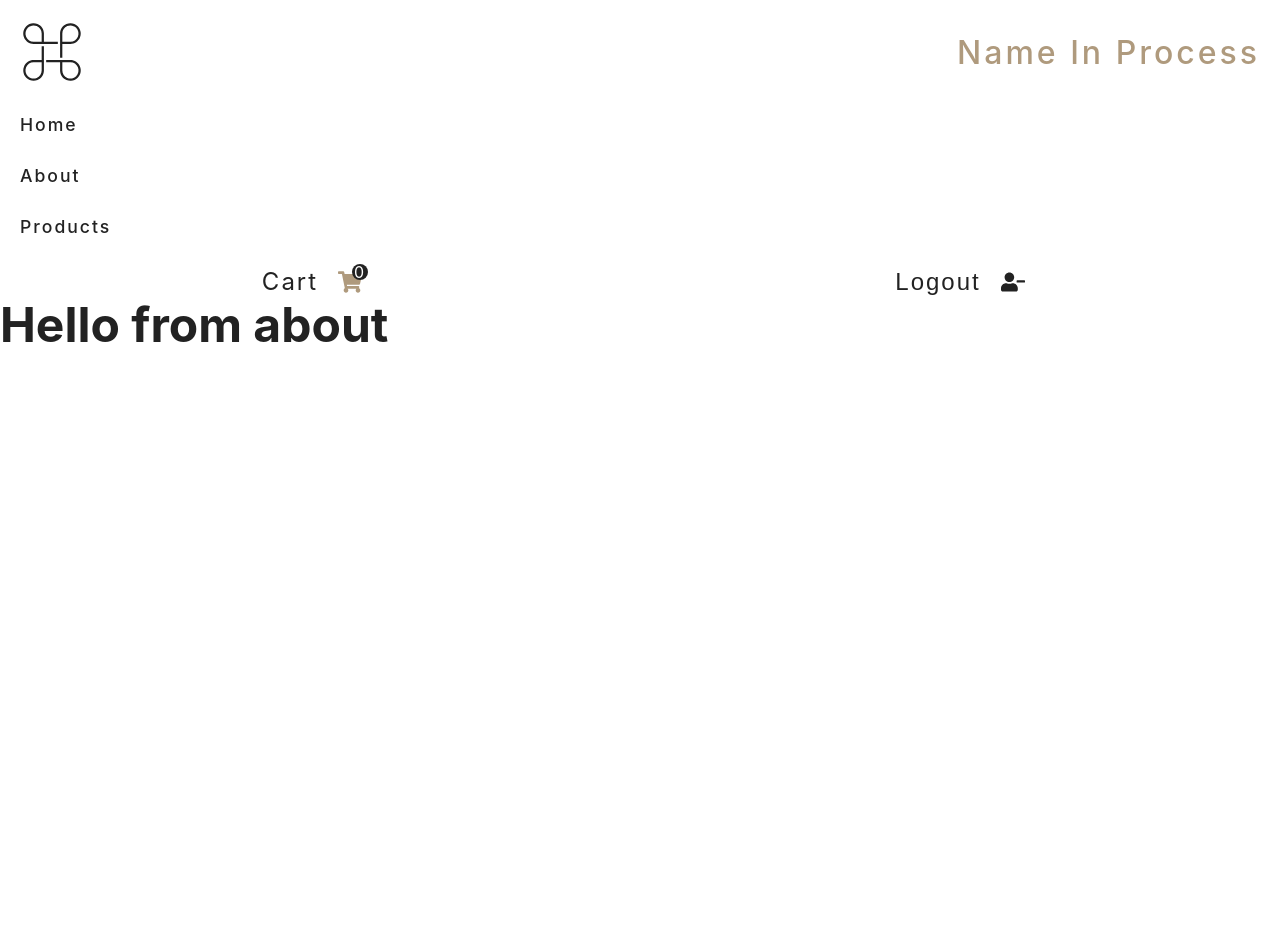
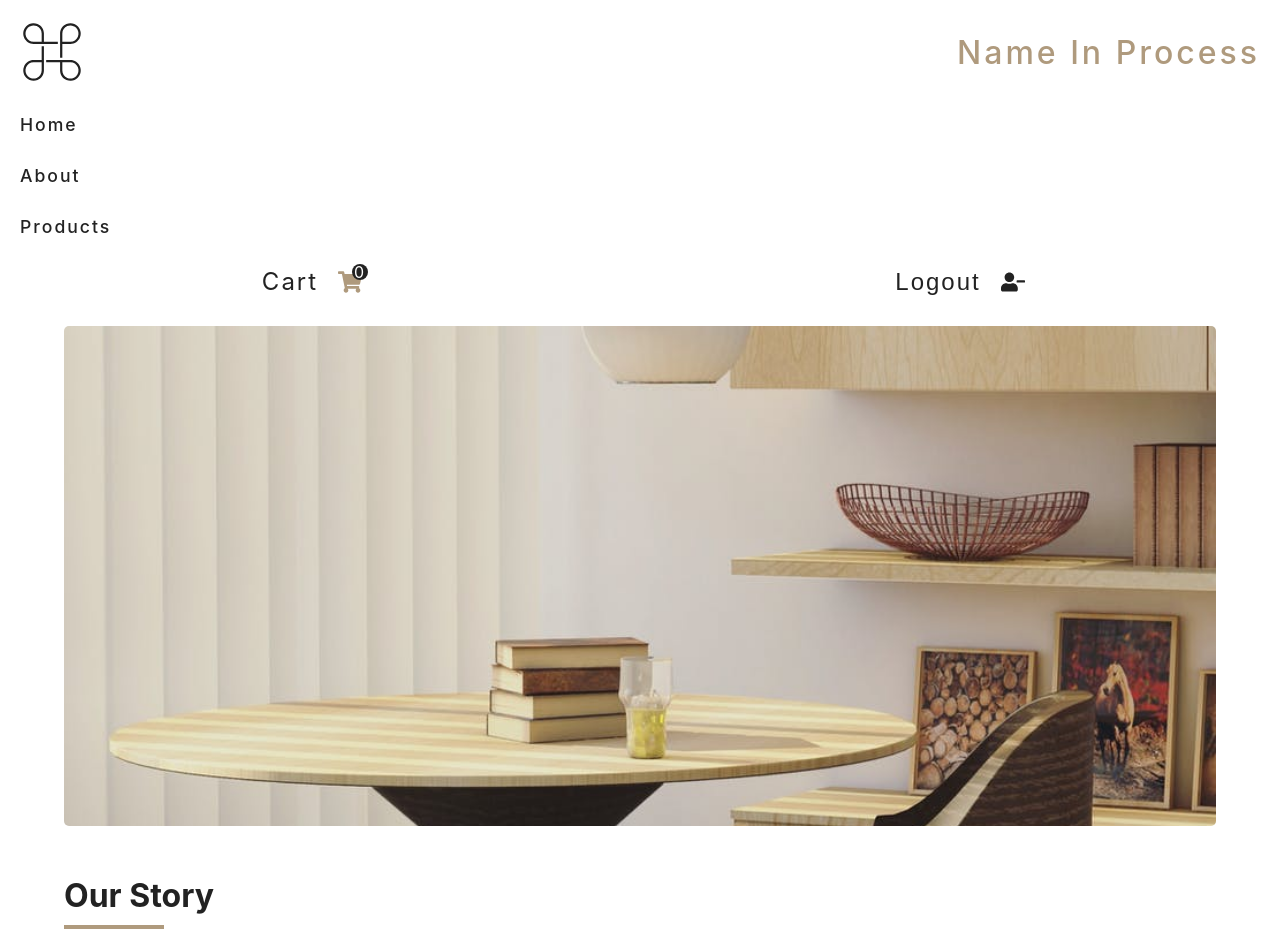
Before and after one commit to Xrenore3/leobit_study_project, a React (Create React App) app: page /about in a window 1280 px wide. Shown: the top 952 px of the page. Before the commit the page ends 800 px from the top, so only its background shows below. Built offline with nearby package versions, Linux system fonts and the light colour scheme.

Commit message:
create about component

```diff
--- a/src/components/Navbar/CartButtons.js
+++ b/src/components/Navbar/CartButtons.js
@@ -2,7 +2,7 @@ import React from 'react'
 import { FaShoppingCart, FaUserMinus, FaUserPlus } from 'react-icons/fa'
 import { Link } from 'react-router-dom'
 import styled from 'styled-components'
-import { setColor } from './../../assets/styles';
+import { setColor } from './../../utils/styles';
 
 
 const CartButtons = () => {
--- a/src/components/Navbar/Navbar.js
+++ b/src/components/Navbar/Navbar.js
@@ -3,7 +3,7 @@ import { Link } from 'react-router-dom';
 import styled from 'styled-components';
 import { GiBowenKnot } from "react-icons/gi";
 import CartButtons from './CartButtons';
-import { setColor } from './../../assets/styles';
+import { setColor } from './../../utils/styles';
 
 
 const Navbar = () => {
--- a/src/components/globals/GlobalsStyles.js
+++ b/src/components/globals/GlobalsStyles.js
@@ -1,5 +1,5 @@
 import { createGlobalStyle } from 'styled-components';
-import { setColor } from './../../assets/styles';
+import { setColor } from './../../utils/styles';
 
 const GlobalsStyles = createGlobalStyle`
 @import url('https://fonts.googleapis.com/css2?family=Courgette&family=Lato:wght@400;700&display=swap');
--- a/src/pages/about/About.js
+++ b/src/pages/about/About.js
@@ -1,11 +1,47 @@
-import React from 'react'
+import React from 'react';
+import aboutImg from './../../assets/about-img.jpeg'
+import styled from 'styled-components';
+import { setColor } from './../../utils/styles';
+
 
 const About = () => {
     return (
-        <h1>
-            Hello from about
-        </h1>
+        <Wrapper>
+            <img src={aboutImg} alt="table" />
+            <div className="title">
+                <h2>Our Story</h2>
+                <div className="under-line"></div>
+            </div>
+            <p>Lorem ipsum dolor sit amet consectetur adipisicing elit.
+                Ipsam atque enim, debitis error hic assumenda exercitation
+                em molestias pariatur doloribus, saepe dolores sint corrupti
+                 voluptatem ratione delectus! Explicabo facere architecto repellat!</p>
+        </Wrapper>
     )
 }
-
+const Wrapper = styled.section`
+    margin: 30px auto;
+    width:90%;
+    img {
+        width: 100%;
+        height: 500px;
+        display: block;
+        object-fit:cover;
+        border-radius: 5px;
+    }
+    .title {
+        margin-top:50px;
+        h2 {
+            margin-bottom:10px;
+        }
+        .under-line{
+            height:4px;
+            background: ${setColor.primaryColor};
+            width:100px;
+        }
+    }
+    p {
+        margin-top:40px;
+    }
+`
 export default About
```
Also changed, not shown: src/assets/about-img.jpeg (added), src/utils/styles.js (renamed from src/assets/styles.js).
